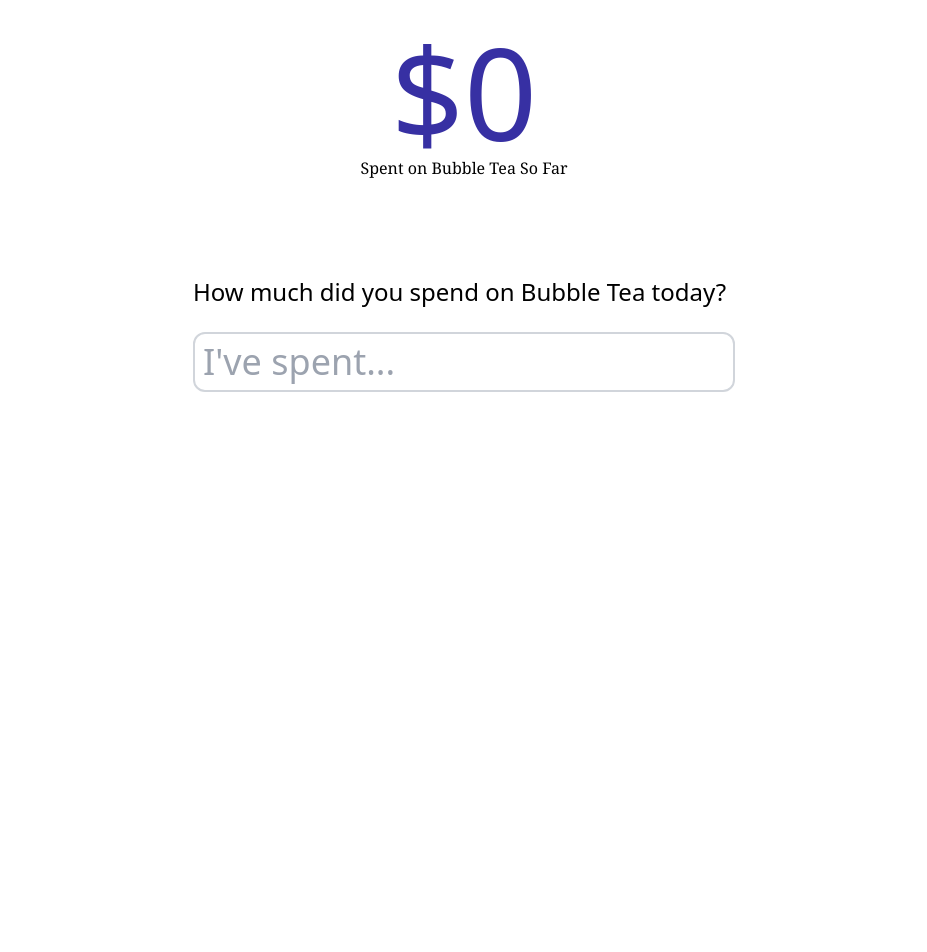
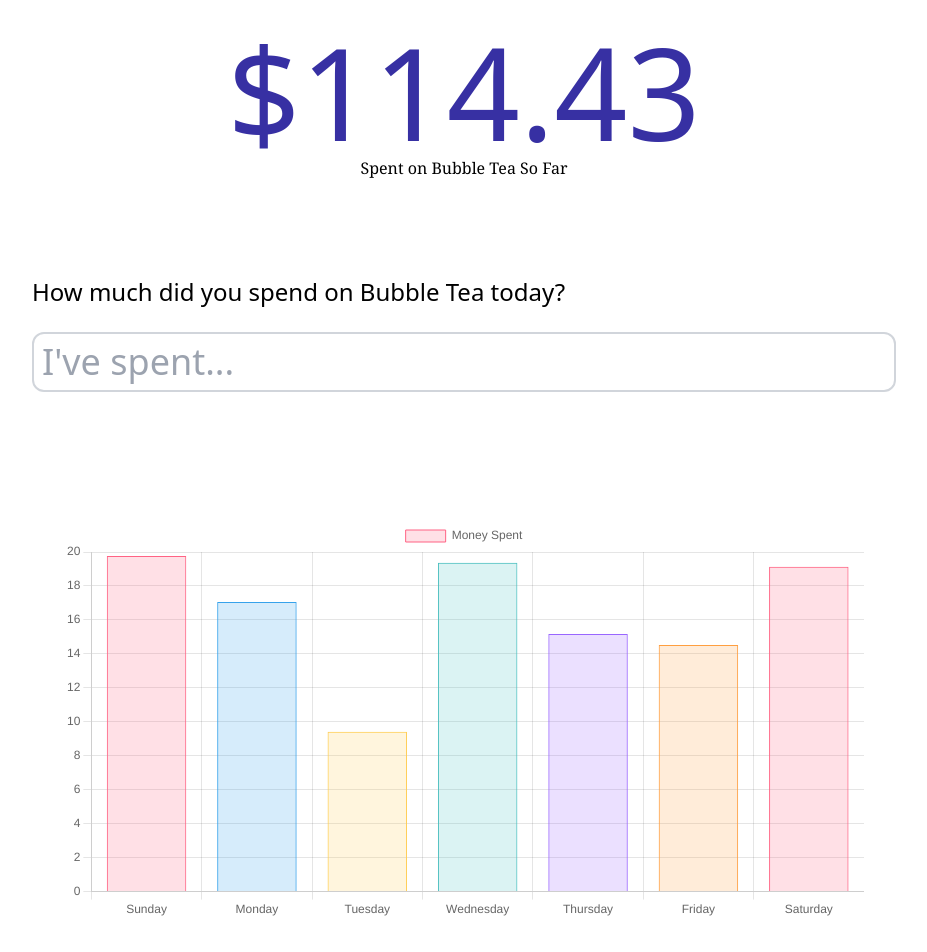
Before and after one commit to nettlespike/bbt-trackers, a Next.js app: page / in a window 1280 px wide. Shown: the part 204-1156 px from the top of the page, without its empty margins (176-1103 px from the left). Before the commit the page ends 800 px from the top, so only its background shows below. Built offline with nearby package versions, Linux system fonts and the light colour scheme.

Commit message:
finish home page ig

```diff
--- a/pages/index.js
+++ b/pages/index.js
@@ -2,34 +2,92 @@ import Head from 'next/head'
 import React, {useState} from "react";
 import Counter from '../components/counter';
 import NavBar from '../components/navbar';
+import { Bar } from 'react-chartjs-2';
 
 export default function Home() {
 
-  const [moneySpent, setMoneySpent] = useState(0);
-  const [startingMoney, setStartingMoney] = useState(0);
+  const roundToCent = (val) => {
+    return Math.round((val + Number.EPSILON) * 100) / 100;
+  }
+  const getRandomNumber = (min, max) => {
+    const ran = Math.random() * (max - min) + min;
+    return roundToCent(ran);
+  }
+
+  const [bubbleTeaSpending, setBubbleTeaSpending]= useState([
+    getRandomNumber(5, 20),
+    getRandomNumber(5, 20),
+    getRandomNumber(5, 20),
+    getRandomNumber(5, 20),
+    getRandomNumber(5, 20),
+    getRandomNumber(5, 20),
+    getRandomNumber(5, 20),
+  ]); // in days
+
+  var sum = 0;
+  bubbleTeaSpending.forEach((value) => {
+    sum += value;
+  });
+
+  sum = roundToCent(sum);
+
+  const [moneySpent, setMoneySpent] = useState(sum);
+  const [startingMoney, setStartingMoney] = useState(sum);
   const [input, setInput] = useState('');
   const [flag, setFlag] = useState(0);
 
+
+  const data = {
+    labels: ['Sunday', 'Monday', 'Tuesday', 'Wednesday', 'Thursday', 'Friday', 'Saturday'],
+    datasets: [{
+      label: "Money Spent",
+      data: [bubbleTeaSpending[0], bubbleTeaSpending[1], bubbleTeaSpending[2], bubbleTeaSpending[3], bubbleTeaSpending[4], bubbleTeaSpending[5], bubbleTeaSpending[6]],
+      backgroundColor: [
+        'rgba(255, 99, 132, 0.2)',
+        'rgba(54, 162, 235, 0.2)',
+        'rgba(255, 206, 86, 0.2)',
+        'rgba(75, 192, 192, 0.2)',
+        'rgba(153, 102, 255, 0.2)',
+        'rgba(255, 159, 64, 0.2)'
+      ],
+      borderColor: [
+        'rgba(255, 99, 132, 1)',
+        'rgba(54, 162, 235, 1)',
+        'rgba(255, 206, 86, 1)',
+        'rgba(75, 192, 192, 1)',
+        'rgba(153, 102, 255, 1)',
+        'rgba(255, 159, 64, 1)'
+      ],
+      borderWidth: 1
+    }]
+  }
+
   const addMoney = () => {
-    if(!Number.isNaN(input)) {
-      const tmp = moneySpent + parseFloat(input);
-      if(moneySpent == 0 && startingMoney == 0) {
-        setStartingMoney(0);
-        setMoneySpent(tmp);
+    if(!Number.isNaN(input) && !Number.isNaN(parseFloat(input))) {
+      const currentTotal = moneySpent + parseFloat(input);
+      const day = new Date().getDay();
+
+      const tmpArray = bubbleTeaSpending;
+      tmpArray[day] = bubbleTeaSpending[day] + parseFloat(input);
+
+      setBubbleTeaSpending(tmpArray);
+
+      if(flag == 0) {
+        setStartingMoney(sum);
+        setMoneySpent(currentTotal);
       }
       else {
         setStartingMoney(moneySpent);
-        setMoneySpent(tmp);
+        setMoneySpent(currentTotal);
       }
       setInput('');
       setFlag(flag + 1);
-      //console.log(moneySpent);
+      // console.log(moneySpent);
     }
   }
 
   return (
     <div className="overflow-x-hidden">
-
 
       <Head>
         <title>BBT Trackers</title>
@@ -67,6 +125,17 @@ export default function Home() {
               />
             </div>
           </div>
+          <div className="p-8">
+            <Bar
+              data={data}
+              width={800}
+              height={400}
+              options={{
+                responsive: true,
+                maintainAspectRatio: false,
+              }}
+            />
+          </div>
         </div>
       </div>
     </div>
```
